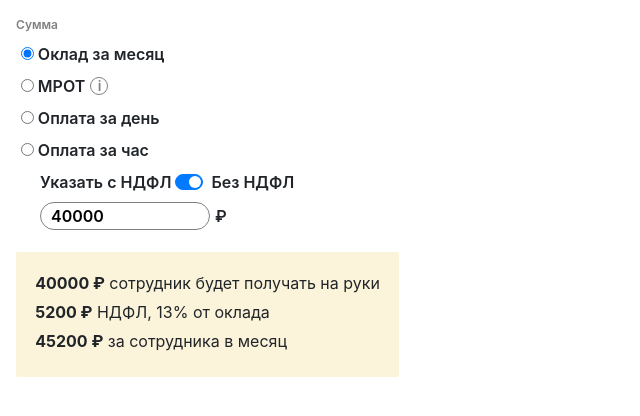
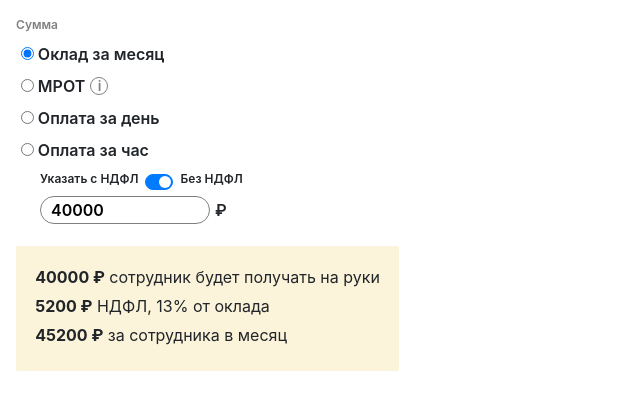
Before and after one commit to kenar88/test-control, a React (Create React App) app: page / in a window 1280 px wide. Shown: the top 416 px of the page, without its empty margins (0-640 px from the left). Built offline with nearby package versions, Linux system fonts and the light colour scheme.

Commit message:
fix: minor refactoring

```diff
--- a/src/App.js
+++ b/src/App.js
@@ -13,7 +13,7 @@ const mapTypeToSalary = {
 
 const App = (props) => {
   const paymentType = props.form.control === undefined ? null : props.form.control.values.paymentType;
-  let salary = paymentType && mapTypeToSalary[paymentType];
+  const salary = paymentType && mapTypeToSalary[paymentType];
 
   return (
     <React.Fragment>
--- a/src/components/form/Switch.tsx
+++ b/src/components/form/Switch.tsx
@@ -6,10 +6,26 @@ interface Props {
 
 const Switch: React.FC<Props> = ({ input }): JSX.Element => {
   return (
-    <div style={{paddingLeft: 0}} className="custom-control custom-switch">
-      <label style={{paddingRight: '40px'}} htmlFor="customSwitch1">Указать с НДФЛ</label>
-      <input {...input} type="checkbox" className="custom-control-input" id="customSwitch1"></input>
-      <label className="custom-control-label" htmlFor="customSwitch1">Без НДФЛ</label>
+    <div style={{paddingLeft: 0}} className='custom-control custom-switch'>
+      <label
+        className='controll-label'
+        style={{paddingRight: '42px'}}
+        htmlFor='customSwitch1'
+      >
+        Указать с НДФЛ
+      </label>
+      <input
+        {...input}
+        type='checkbox'
+        className='custom-control-input'
+        id='customSwitch1'
+      />
+      <label
+        className='custom-control-label controll-label'
+        htmlFor='customSwitch1'
+      >
+        Без НДФЛ
+      </label>
     </div>
   );
 }
--- a/src/styles/form.scss
+++ b/src/styles/form.scss
@@ -45,6 +45,12 @@ $weight: 600;
   margin-bottom: 0.3em;
 }
 
+.controll-label {
+  vertical-align: top;
+  font-size: 12px;
+  font-weight: $weight;
+}
+
 .fa_custom {
   padding-left: 5px;
   color: #007bff;
```
